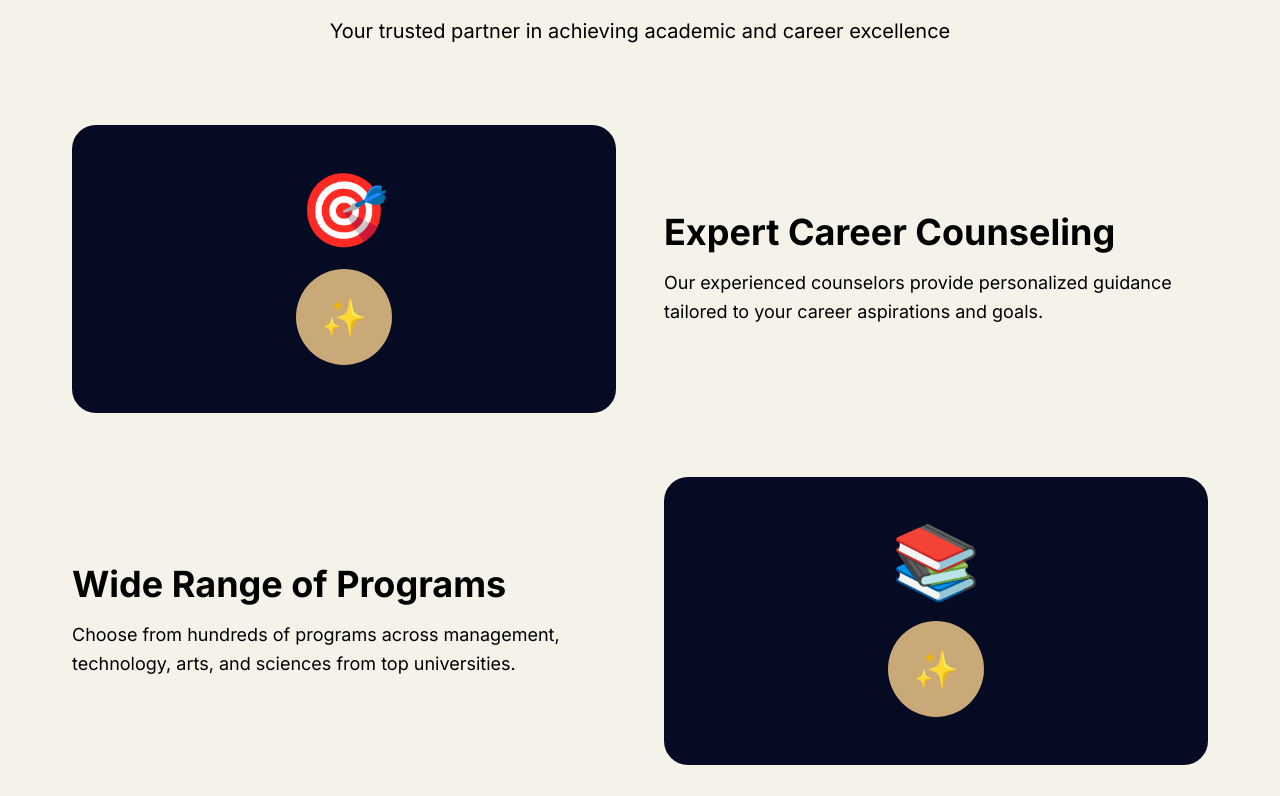
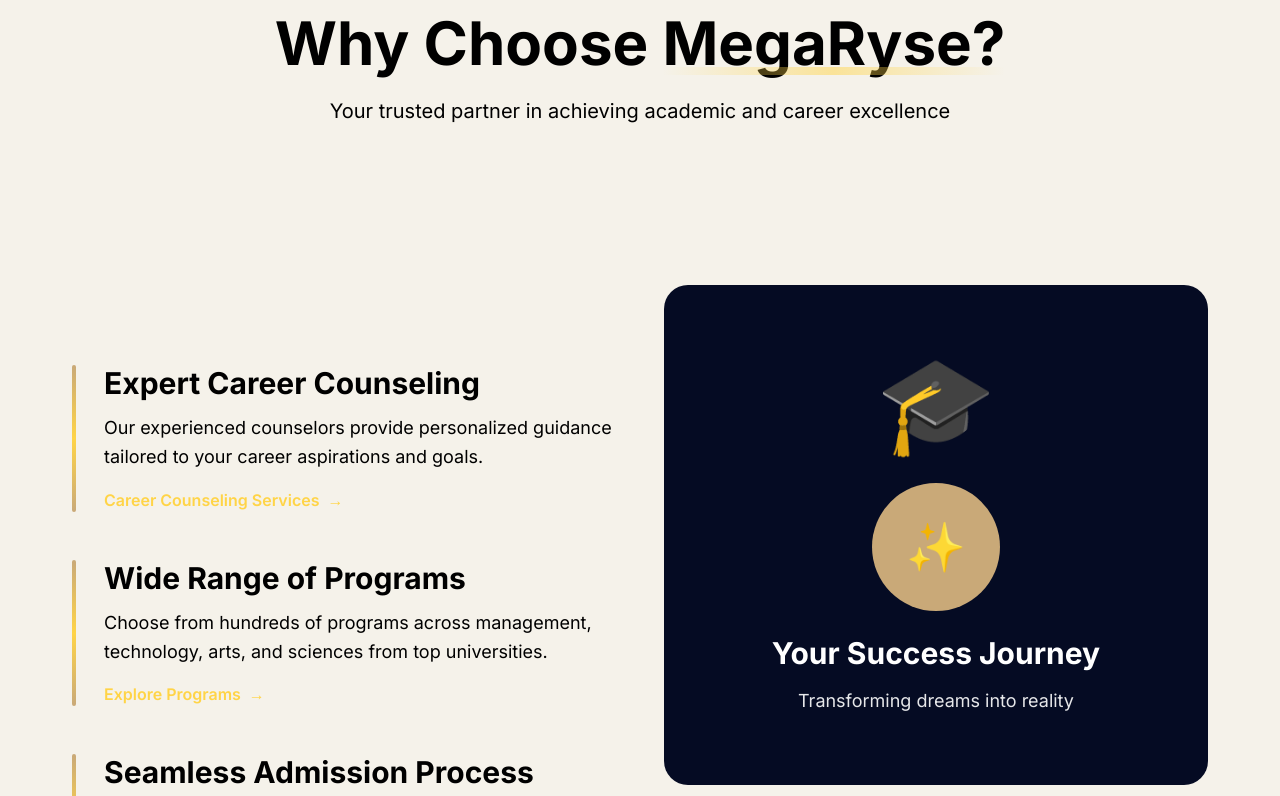
Before and after one commit to MegaRyse/megaryse-frontend, a React (Vite) app in the folder template2/: page / in a window 1280 px wide. Shown: the part 1264-2060 px from the top of the page. Built offline with nearby package versions, Linux system fonts and the light colour scheme.

Commit message:
Navbar and Why choose us sections

```diff
--- a/template2/src/components/Navbar.tsx
+++ b/template2/src/components/Navbar.tsx
@@ -1,7 +1,7 @@
 import { useState, useEffect } from 'react'
 import { Link, useLocation } from 'react-router-dom'
 import { motion, AnimatePresence } from 'framer-motion'
-import Logo from '../assets/images/Logo.jpg'
+import Logo from '../assets/images/logo_1.png'
 
 const Navbar = () => {
   const [isOpen, setIsOpen] = useState(false)
@@ -193,7 +193,7 @@
       },
       {
         root: null,
-        rootMargin: '-80px 0px 0px 0px', // Offset for navbar height
+        rootMargin: '-112px 0px 0px 0px', // Offset for navbar height
         threshold: 0.1,
       }
     )
@@ -236,7 +236,7 @@
     <nav className="sticky top-0 z-50 ">
       {/* Main Navigation Bar */}
       <div className="w-full px-8">
-        <div className="relative flex md:grid md:grid-cols-[1fr_auto_1fr] items-center justify-between md:justify-items-stretch h-20 md:gap-8">
+        <div className="relative flex md:grid md:grid-cols-[1fr_auto_1fr] items-center justify-between md:justify-items-stretch h-30 md:gap-8 bg-red-200">
           {/* Container 1: Logo/Company Name */}
           <div className="flex-shrink-0 flex justify-start">
             <motion.div
@@ -249,7 +249,7 @@
                 <img
                   src={Logo}
                   alt="MegaRyse Logo"
-                  className="w-20 h-20 object-contain"
+                  className="w-[10rem] h-[10rem] object-contain"
                 />
                 <div className="flex flex-col">
 
--- a/template2/src/pages/Home.tsx
+++ b/template2/src/pages/Home.tsx
@@ -1,8 +1,30 @@
-import { motion } from 'framer-motion'
+import { motion, useScroll, useTransform } from 'framer-motion'
 import { Link } from 'react-router-dom'
+import { useRef, useState, useEffect } from 'react'
 import HeroImg2 from '../assets/images/Hero_Img2.png'
 
 const Home = () => {
+  const featuresRef = useRef(null)
+  const { scrollYProgress } = useScroll({
+    target: featuresRef,
+    offset: ["start end", "end start"]
+  })
+
+  // Transform scroll progress to control animation
+  const visualWidth = useTransform(scrollYProgress, [0, 0.5], ['100%', 'calc(50% - 1.5rem)'])
+  const leftOpacity = useTransform(scrollYProgress, [0, 0.5], [0, 1])
+  const leftX = useTransform(scrollYProgress, [0, 0.5], [-100, 0])
+  const leftWidth = useTransform(scrollYProgress, [0, 0.5], ['0%', 'calc(50% - 1.5rem)'])
+
+  // Get scroll progress value for conditional rendering
+  const [scrollProgress, setScrollProgress] = useState(0)
+  useEffect(() => {
+    const unsubscribe = scrollYProgress.on('change', (latest) => {
+      setScrollProgress(latest)
+    })
+    return () => unsubscribe()
+  }, [scrollYProgress])
+
   return (
     <div className="w-full bg-offwhite">
       {/* Hero Section - Centered Layout */}
@@ -109,7 +131,7 @@
         </div>
       </section>
 
-      {/* Features Section - Zigzag Layout */}
+      {/* Features Section - Split Screen Layout */}
       <section className="py-24 bg-offwhite">
         <div className="max-w-container mx-auto px-4 sm:px-6 lg:px-8">
           <motion.div
@@ -136,54 +158,85 @@
             </p>
           </motion.div>
 
-          <div className="space-y-16">
+          <div ref={featuresRef} className="relative min-h-[1000px] py-20 overflow-hidden">
+            <div className="relative w-full">
+              {/* Left Side - Content Sections (Appears on scroll) */}
+              <motion.div
+                style={{
+                  opacity: leftOpacity,
+                  x: leftX,
+                  width: leftWidth,
+                  pointerEvents: scrollProgress > 0.1 ? 'auto' : 'none'
+                }}
+                className="absolute left-0 top-20 space-y-12 z-10 overflow-hidden"
+              >
               {[
                 {
                   title: 'Expert Career Counseling',
                   description: 'Our experienced counselors provide personalized guidance tailored to your career aspirations and goals.',
                   icon: '🎯',
-                image: 'left',
+                  link: '/courses',
+                  linkText: 'Career Counseling Services',
                 },
                 {
                   title: 'Wide Range of Programs',
                   description: 'Choose from hundreds of programs across management, technology, arts, and sciences from top universities.',
                   icon: '📚',
-                image: 'right',
+                  link: '/courses',
+                  linkText: 'Explore Programs',
                 },
                 {
                   title: 'Seamless Admission Process',
                   description: 'We handle all the paperwork and documentation, making your admission process smooth and hassle-free.',
                   icon: '✅',
-                image: 'left',
+                  link: '/contact',
+                  linkText: 'Get Started',
                 },
               ].map((feature, idx) => (
                 <motion.div
                   key={idx}
-                initial={{ opacity: 0, x: feature.image === 'left' ? -50 : 50 }}
+                  initial={{ opacity: 0, x: -30 }}
                   whileInView={{ opacity: 1, x: 0 }}
                   viewport={{ once: true }}
-                transition={{ duration: 0.8, delay: idx * 0.2 }}
-                className={`grid grid-cols-1 lg:grid-cols-2 gap-12 items-center ${
-                  feature.image === 'right' ? 'lg:flex-row-reverse' : ''
-                }`}
+                  transition={{ duration: 0.6, delay: idx * 0.2 }}
+                  className="relative pl-8"
                 >
-                <div className={feature.image === 'right' ? 'lg:order-2' : ''}>
-                  <div className="bg-navy rounded-3xl p-12 relative overflow-hidden group">
+                  {/* Vertical Accent Line */}
+                  <div className="absolute left-0 top-0 bottom-0 w-1 bg-gradient-to-b from-gold via-gold-bright to-gold rounded-full"></div>
+
+                  <h3 className="text-3xl font-bold text-black mb-3">{feature.title}</h3>
+                  <p className="text-lg text-black leading-relaxed mb-4">{feature.description}</p>
+                  <Link
+                    to={feature.link}
+                    className="inline-flex items-center gap-2 text-gold-bright font-semibold hover:gap-4 transition-all group"
+                  >
+                    {feature.linkText}
+                    <span className="text-gold-bright group-hover:translate-x-1 transition-transform">→</span>
+                  </Link>
+                </motion.div>
+              ))}
+              </motion.div>
+
+              {/* Right Side - Visual Content (Full width initially, moves to right on scroll) */}
+              <motion.div
+                style={{
+                  width: visualWidth
+                }}
+                className={`relative transition-all duration-500 ${scrollProgress > 0.1 ? 'ml-auto' : ''}`}
+              >
+              <div className="bg-navy rounded-3xl p-12 relative overflow-hidden group h-full min-h-[500px] flex items-center justify-center">
                 <div className="absolute inset-0 bg-gradient-to-br from-navy via-navy to-gold/20 opacity-0 group-hover:opacity-100 transition-opacity"></div>
-                    <div className="relative text-center">
-                      <div className="text-7xl mb-6">{feature.icon}</div>
-                      <div className="w-24 h-24 bg-gold rounded-full mx-auto flex items-center justify-center text-4xl">
+                <div className="relative text-center z-10">
+                  <div className="text-8xl mb-8">🎓</div>
+                  <div className="w-32 h-32 bg-gold rounded-full mx-auto flex items-center justify-center text-5xl mb-6">
                     ✨
                   </div>
+                  <h3 className="text-3xl font-bold text-white mb-4">Your Success Journey</h3>
+                  <p className="text-white/90 text-lg">Transforming dreams into reality</p>
                 </div>
               </div>
+            </motion.div>
             </div>
-                <div className={feature.image === 'right' ? 'lg:order-1' : ''}>
-                  <h3 className="text-4xl font-bold text-black mb-4">{feature.title}</h3>
-                  <p className="text-lg text-black leading-relaxed">{feature.description}</p>
-                </div>
-              </motion.div>
-            ))}
           </div>
         </div>
       </section>
```
Also changed, not shown: template2/src/assets/images/logo_1.png (added). Lines whose indentation alone changed are shown as unchanged.
